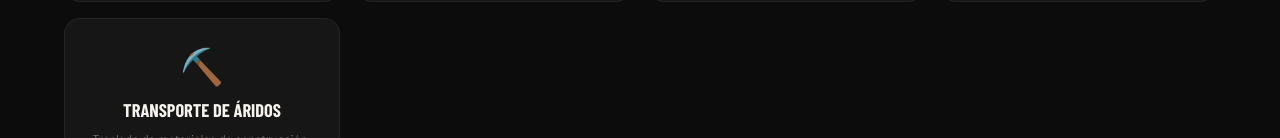
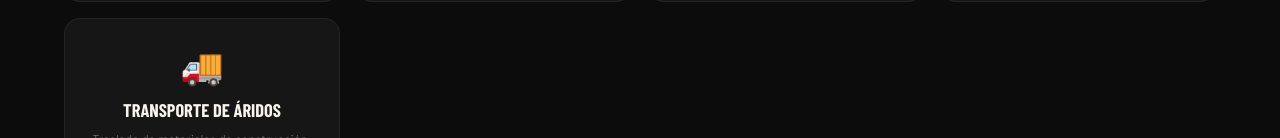
Before and after one commit to titularpepe/pepeconductores, a plain HTML site: page index.html in a window 1280 px wide. Shown: the part 1639-1777 px from the top of the page. Drawn offline with nearby package versions, Linux system fonts and the light colour scheme; no server answers; a web font is replaced by a local one.

Commit message:
index.html

```diff
--- a/index.html
+++ b/index.html
@@ -442,7 +442,7 @@ footer { padding: 2rem 5%; border-top: 1px solid rgba(255,255,255,0.06); display
         <span class="service-tag">Disponible</span>
       </div>
       <div class="service-card">
-        <span class="service-emoji">⛏️</span>
+        <span class="service-emoji">🚚</span>
         <div class="service-name">Transporte de áridos</div>
         <div class="service-desc">Traslado de materiales de construcción: arena, piedra, ripio y más, con camiones adecuados.</div>
         <span class="service-tag">Disponible</span>
```
